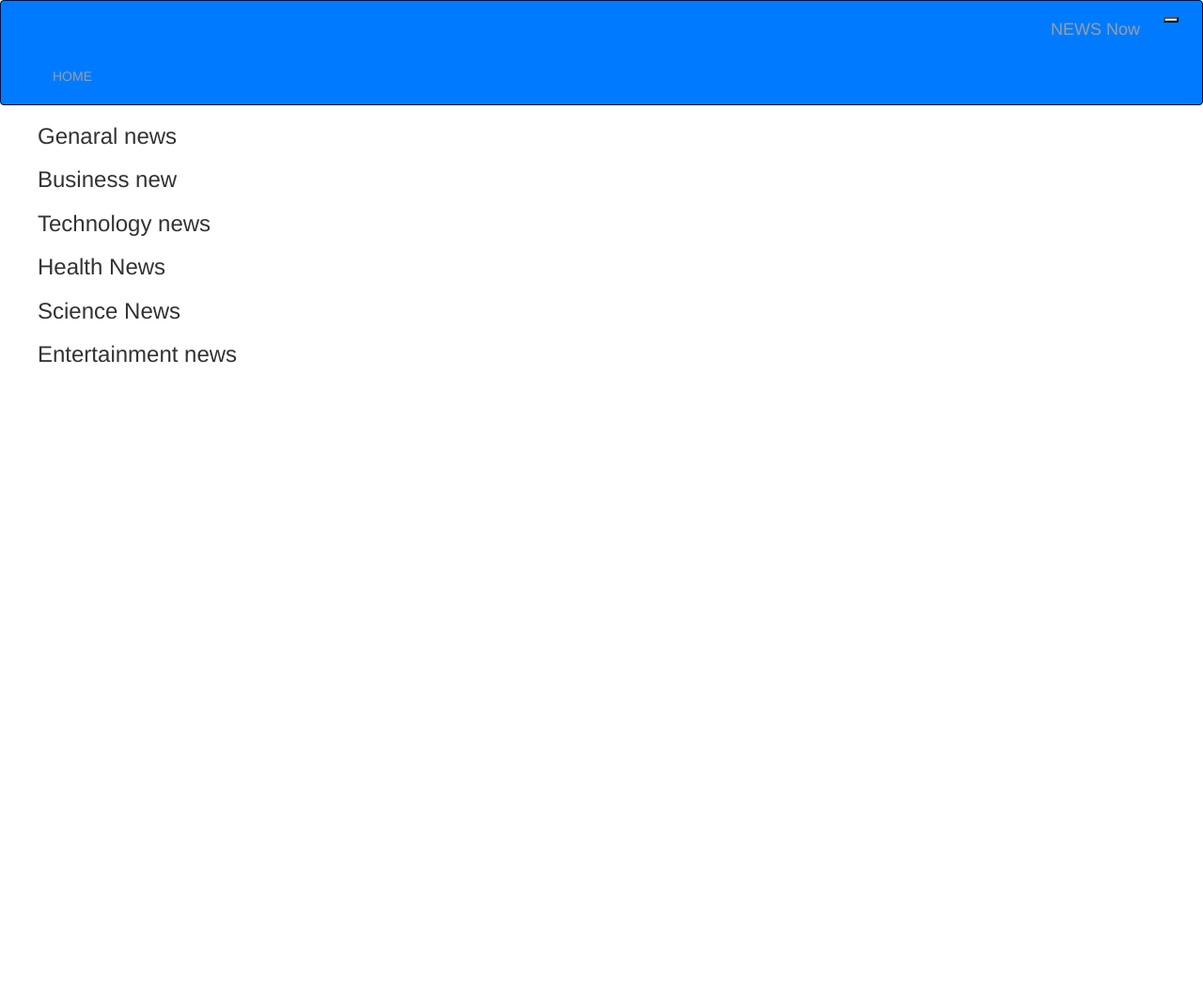
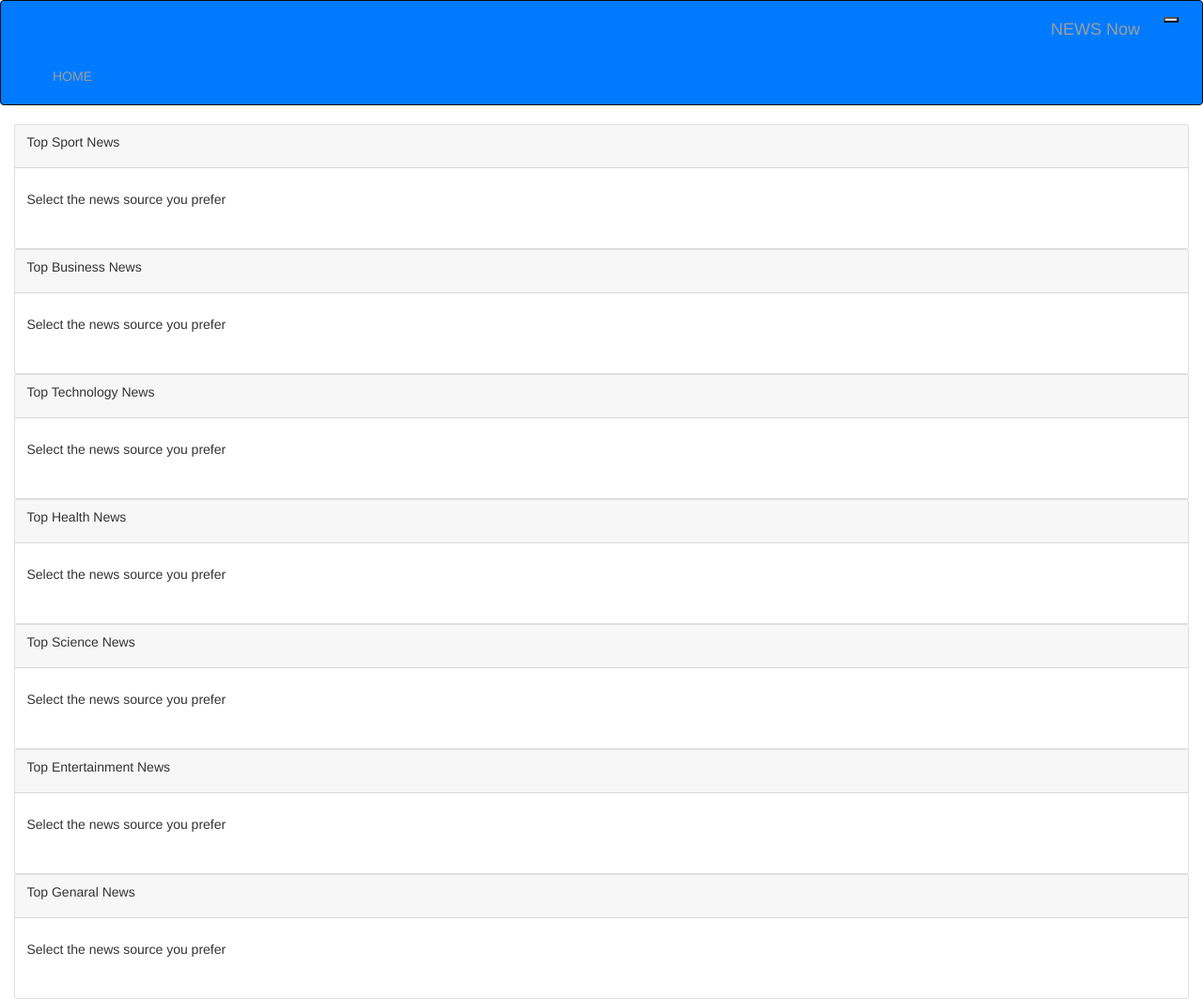
Before and after one commit to PatrickNgare/NewsHighlight, a Flask app: template app/templates/index.html in a window 1280 px wide. Shown: the whole page at 94% size. Before the commit the page ends 386 px from the top, so only its background shows below. Run offline with Flask 2, Linux system fonts and the light colour scheme; the template is opened without the code that fills it, so the values that code supplies are empty; parts of the project's set-up code (start-up, migrations or seed data) failed here and were passed over; some libraries are stand-ins or nearby versions.

Commit message:
added the cards

```diff
--- a/app/templates/index.html
+++ b/app/templates/index.html
@@ -1,42 +1,109 @@
 {% extends 'base.html' %}
 {% import 'macros.html' as macro %}
  {% block content %}
-<ul>
-<h3>Genaral news</h3>
-{{macro.displaySourceList(general)}}
 
-</ul>
+
+ {% block styles%}
+    {{ super() }}
+    <link rel="stylesheet" href="{{url_for('static',filename='css/index.css')}}">
+{% endblock %}
+<div class="container-fluid">
+<div class="row">
+<div class="col">
+
+<div class="card">
+<div class="card-header deep-orange lighten-1 white-text">
+<p> Top Sport News</p>
+</div>
+<div class="card-body">
+<h4 class="card-title"></h4>
+<p class="card-text">Select the news source you prefer</p>
+<a class="btn btn-deep-orange">{{macro.displaySourceList(sports)}}</a>
+</div>
+</div>
+
+
+<div class="card">
+<div class="card-header deep-orange lighten-1 white-text">
+ <p>Top Business News</p>
+</div>
+<div class="card-body">
+<h4 class="card-title"></h4>
+<p class="card-text">Select the news source you prefer</p>
+<a class="btn btn-deep-orange">{{macro.displaySourceList(business)}}</a>
+</div>
+</div>
+</div></div>
+<div class="row">
+        <div class="col">
+
+
+<div class="card">
+<div class="card-header deep-orange lighten-1 white-text">
+<p>Top Technology News</p>
+</div>
+<div class="card-body">
+<h4 class="card-title"></h4>
+<p class="card-text">Select the news source you prefer</p>
+<a class="btn btn-deep-orange">{{macro.displaySourceList(technology)}}</a>
+</div>
+</div>
 
 
 
- <ul>
-    <h3>Business new</h3>
-    {{macro.displaySourceList(business)}}
-    </ul>
-    <ul>
-        <h3>Technology news</h3>
-        {{macro.displaySourceList(technology)}}
-  </ul>
+<div class="card">
+ <div class="card-header deep-orange lighten-1 white-text">
+<p> Top Health News</p>
+</div>
+<div class="card-body">
+<h4 class="card-title"></h4>
+<p class="card-text">Select the news source you prefer</p>
+<a class="btn btn-deep-orange">{{macro.displaySourceList(health)}}</a>
+</div>
+</div>
 
-  <ul>
-    <h3><Sport news /h3>
-    {{macro.displaySourceList(sports)}}
-    </ul>
+</div>
+
+</div>
+<div class="row">
+                <div class="col">
+<div class="card">
+<div class="card-header deep-orange lighten-1 white-text">
+<p>Top Science News</p>
+</div>
+<div class="card-body">
+<h4 class="card-title"></h4>
+<p class="card-text">Select the news source you prefer</p>
+<a class="btn btn-deep-orange">{{macro.displaySourceList(science)}}</a>
+</div>
+</div>
+
+
+<div class="card">
+<div class="card-header deep-orange lighten-1 white-text">
+<p> Top Entertainment News</p>
+</div>
+<div class="card-body">
+<h4 class="card-title"></h4>
+<p class="card-text">Select the news source you prefer</p>
+<a class="btn btn-deep-orange">{{macro.displaySourceList(entertainment)}}</a>
+</div>
+</div>
 
 
 
-    <ul>
-        <h3>Health News</h3>
-        {{macro.displaySourceList(health)}}
-        </ul>
+<div class="card">
+<div class="card-header deep-orange lighten-1 white-text">
+<p> Top Genaral News</p>
+</div>
+<div class="card-body">
+<h4 class="card-title"></h4>
+<p class="card-text">Select the news source you prefer</p>
+<a class="btn btn-deep-orange">{{macro.displaySourceList(general)}}</a>
+</div>
+</div>
 
-     <ul>
-            <h3>Science News</h3>
-            {{macro.displaySourceList(science)}}
-            </ul>
+</div>
 
-            <ul>
-                <h3>Entertainment news </h3>
-                {{macro.displaySourceList(entertainment)}}
-                </ul>
+</div>
 {% endblock %}
```
